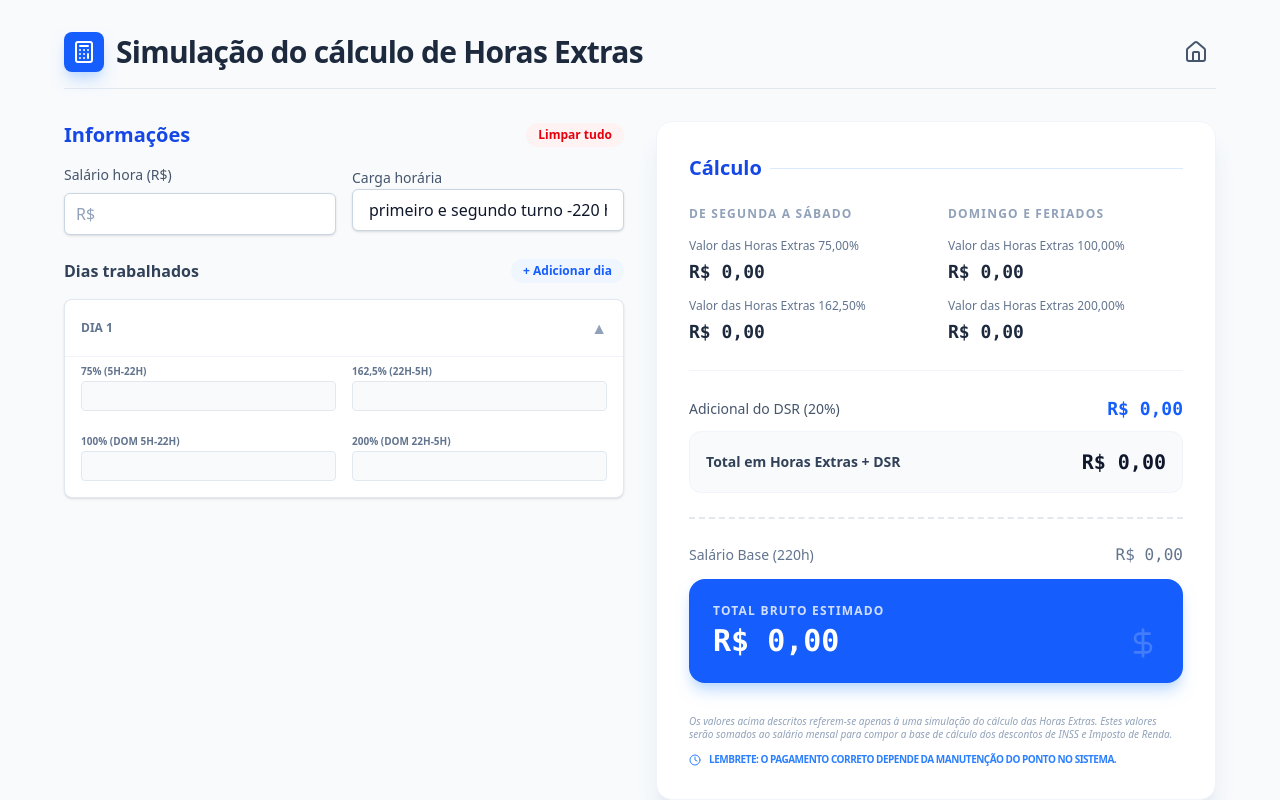
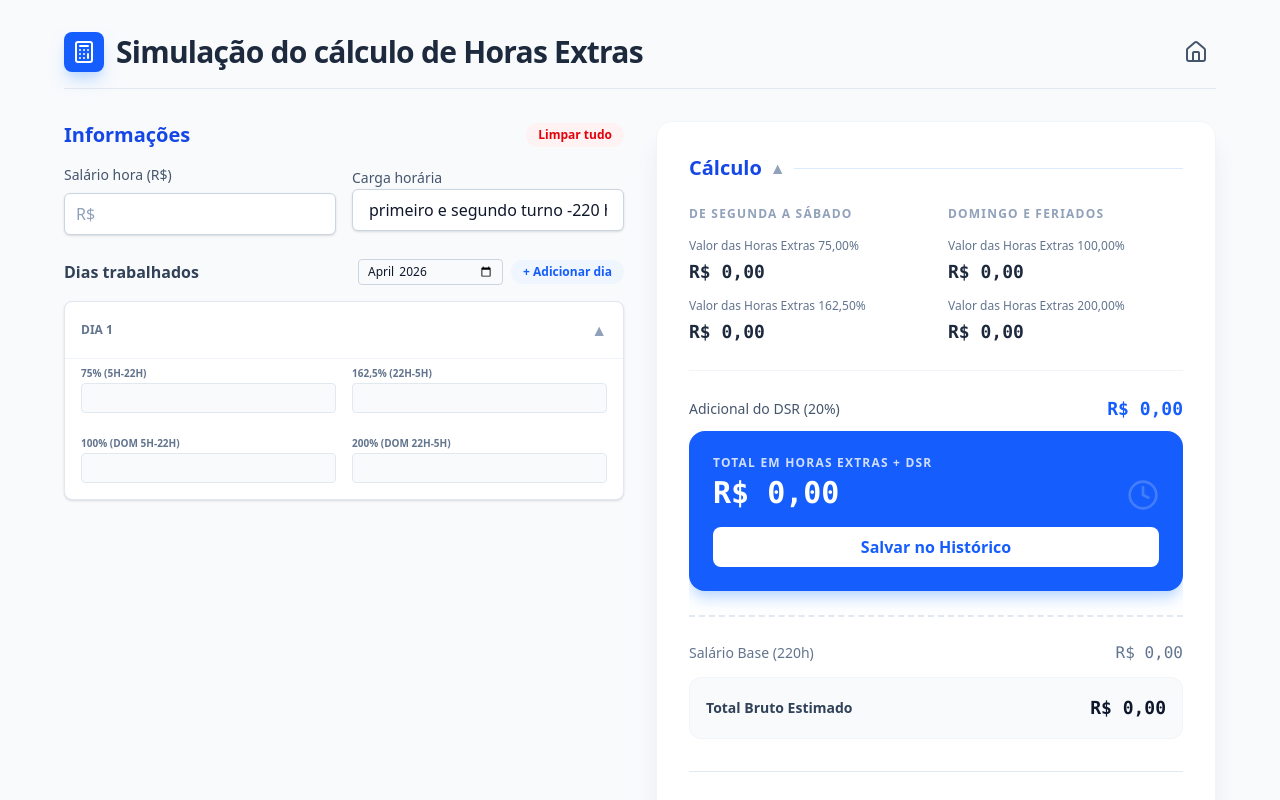
Before and after one commit to froesvieira-droid/Calculo-Hora-Extra, a React (Vite) app: page / in a window 1280 px wide. Shown: the top 800 px of the page. Built offline with nearby package versions, Linux system fonts and the light colour scheme.

Commit message:
feat: Add overtime history and calculation visibility
Introduces functionality to save overtime calculation history to localStorage.
Also adds a state to control the visibility of the calculation section.
This allows users to track past calculations and manage the UI.

```diff
--- a/src/App.tsx
+++ b/src/App.tsx
@@ -23,6 +23,20 @@ export default function App() {
   // Days worked
   const [days, setDays] = useState<WorkDay[]>([{ id: '1', hours75: '', hours162: '', hours100: '', hours200: '' }]);
   const [expandedDayId, setExpandedDayId] = useState<string | null>('1');
+  const [isCalculationVisible, setIsCalculationVisible] = useState(true);
+
+  // History
+  interface HistoryEntry {
+    id: string;
+    period: string; // "16/MM/AAAA a 15/MM/AAAA"
+    totalOvertimeWithDsr: number;
+    dateSaved: string;
+  }
+  const [history, setHistory] = useState<HistoryEntry[]>(() => {
+    const saved = localStorage.getItem('overtime-history');
+    return saved ? JSON.parse(saved) : [];
+  });
+  const [referenceMonth, setReferenceMonth] = useState<string>(new Date().toISOString().slice(0, 7)); // YYYY-MM
 
   // Calculations
   const calculations = useMemo(() => {
@@ -68,6 +82,30 @@ export default function App() {
 
   const updateDay = (id: string, field: keyof WorkDay, value: number | '') => {
     setDays(days.map(d => d.id === id ? { ...d, [field]: value } : d));
+  };
+
+  const saveToHistory = () => {
+    const [year, month] = referenceMonth.split('-').map(Number);
+    const startDate = new Date(year, month - 1, 16); // Corrected to use month-1 for 0-indexed month
+    const endDate = new Date(year, month, 15); // Current month
+
+    const period = `${startDate.toLocaleDateString('pt-BR')} a ${endDate.toLocaleDateString('pt-BR')}`;
+
+    const newEntry: HistoryEntry = {
+      id: Date.now().toString(),
+      period,
+      totalOvertimeWithDsr: calculations.totalOvertimeWithDsr,
+      dateSaved: new Date().toISOString(),
+    };
+    const updatedHistory = [...history, newEntry];
+    setHistory(updatedHistory);
+    localStorage.setItem('overtime-history', JSON.stringify(updatedHistory));
+  };
+
+  const deleteHistoryEntry = (id: string) => {
+    const updatedHistory = history.filter(entry => entry.id !== id);
+    setHistory(updatedHistory);
+    localStorage.setItem('overtime-history', JSON.stringify(updatedHistory));
   };
 
   const formatCurrency = (value: number) => {
@@ -148,12 +186,20 @@ export default function App() {
             <div className="space-y-4">
               <div className="flex justify-between items-center">
                 <h3 className="font-bold text-slate-700">Dias trabalhados</h3>
+                <div className="flex items-center gap-2">
+                  <input
+                    type="month"
+                    value={referenceMonth}
+                    onChange={(e) => setReferenceMonth(e.target.value)}
+                    className="text-xs border border-slate-300 rounded px-2 py-1"
+                  />
                   <button
                     onClick={addDay}
                     className="text-xs font-semibold text-blue-600 hover:text-blue-800 bg-blue-50 hover:bg-blue-100 px-3 py-1 rounded-full transition-colors"
                   >
                     + Adicionar dia
                   </button>
+                </div>
               </div>
 
               <div className="space-y-4">
@@ -212,11 +258,25 @@ export default function App() {
             animate={{ opacity: 1, x: 0 }}
             className="bg-white p-6 md:p-8 rounded-2xl shadow-xl shadow-slate-200 border border-slate-100"
           >
-            <div className="flex items-center gap-2 mb-6">
+            <div
+              className="flex items-center justify-between mb-6 cursor-pointer"
+              onClick={() => setIsCalculationVisible(!isCalculationVisible)}
+            >
+              <div className="flex items-center gap-2">
                 <h2 className="text-xl font-bold text-blue-700">Cálculo</h2>
-              <div className="h-px flex-1 bg-blue-100"></div>
+                <span className="text-slate-400">{isCalculationVisible ? '▲' : '▼'}</span>
+              </div>
+              <div className="h-px flex-1 bg-blue-100 ml-2"></div>
             </div>
 
+            <AnimatePresence>
+              {isCalculationVisible && (
+                <motion.div
+                  initial={{ height: 0, opacity: 0 }}
+                  animate={{ height: 'auto', opacity: 1 }}
+                  exit={{ height: 0, opacity: 0 }}
+                  className="overflow-hidden"
+                >
                   <div className="space-y-6">
                     <div className="grid grid-cols-1 sm:grid-cols-2 gap-6">
                       <div className="space-y-4">
@@ -253,12 +313,25 @@ export default function App() {
                         <span className="text-sm font-medium text-slate-600">Adicional do DSR (20%)</span>
                         <span className="text-lg font-mono font-semibold text-blue-600">{formatCurrency(calculations.dsr)}</span>
                       </div>
-                <div className="bg-slate-50 p-4 rounded-xl border border-slate-100">
-                  <div className="flex justify-between items-center">
-                    <span className="text-sm font-bold text-slate-700">Total em Horas Extras + DSR</span>
-                    <span className="text-xl font-mono font-bold text-slate-900">{formatCurrency(calculations.totalOvertimeWithDsr)}</span>
+
+                      <motion.div
+                        key={calculations.totalOvertimeWithDsr}
+                        initial={{ scale: 0.95, opacity: 0 }}
+                        animate={{ scale: 1, opacity: 1 }}
+                        className="bg-blue-600 p-6 rounded-2xl text-white shadow-lg shadow-blue-200"
+                      >
+                        <p className="text-xs font-bold uppercase tracking-widest mb-1 opacity-80">Total em Horas Extras + DSR</p>
+                        <div className="flex justify-between items-end">
+                          <p className="text-3xl font-mono font-black">{formatCurrency(calculations.totalOvertimeWithDsr)}</p>
+                          <Clock className="w-8 h-8 opacity-20" />
                         </div>
-                </div>
+                        <button
+                          onClick={saveToHistory}
+                          className="w-full mt-4 bg-white text-blue-600 font-bold py-2 rounded-lg hover:bg-blue-50 transition-colors"
+                        >
+                          Salvar no Histórico
+                        </button>
+                      </motion.div>
                     </div>
 
                     <div className="pt-6 mt-6 border-t-2 border-dashed border-slate-200">
@@ -267,21 +340,46 @@ export default function App() {
                           <span className="text-sm">Salário Base ({workload}h)</span>
                           <span className="font-mono">{formatCurrency(calculations.baseSalary)}</span>
                         </div>
-                  <motion.div
-                    key={calculations.grandTotal}
-                    initial={{ scale: 0.95, opacity: 0 }}
-                    animate={{ scale: 1, opacity: 1 }}
-                    className="bg-blue-600 p-6 rounded-2xl text-white shadow-lg shadow-blue-200"
-                  >
-                    <p className="text-xs font-bold uppercase tracking-widest mb-1 opacity-80">Total Bruto Estimado</p>
-                    <div className="flex justify-between items-end">
-                      <p className="text-3xl font-mono font-black">{formatCurrency(calculations.grandTotal)}</p>
-                      <DollarSign className="w-8 h-8 opacity-20" />
-                    </div>
-                  </motion.div>
+                        <div className="bg-slate-50 p-4 rounded-xl border border-slate-100">
+                          <div className="flex justify-between items-center">
+                            <span className="text-sm font-bold text-slate-700">Total Bruto Estimado</span>
+                            <span className="text-lg font-mono font-bold text-slate-900">{formatCurrency(calculations.grandTotal)}</span>
                           </div>
                         </div>
                       </div>
+                    </div>
+
+                    {/* Histórico */}
+                    <div className="mt-8 pt-8 border-t border-slate-200">
+                      <h3 className="text-lg font-bold text-slate-800 mb-4">Histórico</h3>
+                      {history.length === 0 ? (
+                        <p className="text-sm text-slate-500 italic">Nenhum registro no histórico.</p>
+                      ) : (
+                        <div className="space-y-2">
+                          {history.map((entry) => (
+                            <div key={entry.id} className="flex justify-between items-center p-3 bg-slate-50 rounded-lg border border-slate-100">
+                              <div>
+                                <p className="text-sm font-bold text-slate-700">{entry.period}</p>
+                                <p className="text-[10px] text-slate-400">Salvo em: {new Date(entry.dateSaved).toLocaleDateString('pt-BR')}</p>
+                              </div>
+                              <div className="flex items-center gap-3">
+                                <p className="text-sm font-mono font-semibold text-slate-900">{formatCurrency(entry.totalOvertimeWithDsr)}</p>
+                                <button
+                                  onClick={() => deleteHistoryEntry(entry.id)}
+                                  className="text-xs text-red-500 hover:text-red-700 font-semibold"
+                                >
+                                  Excluir
+                                </button>
+                              </div>
+                            </div>
+                          ))}
+                        </div>
+                      )}
+                    </div>
+                  </div>
+                </motion.div>
+              )}
+            </AnimatePresence>
 
             <footer className="mt-8 space-y-3">
               <p className="text-[10px] text-slate-400 leading-tight italic">
```
Lines whose indentation alone changed are shown as unchanged.
